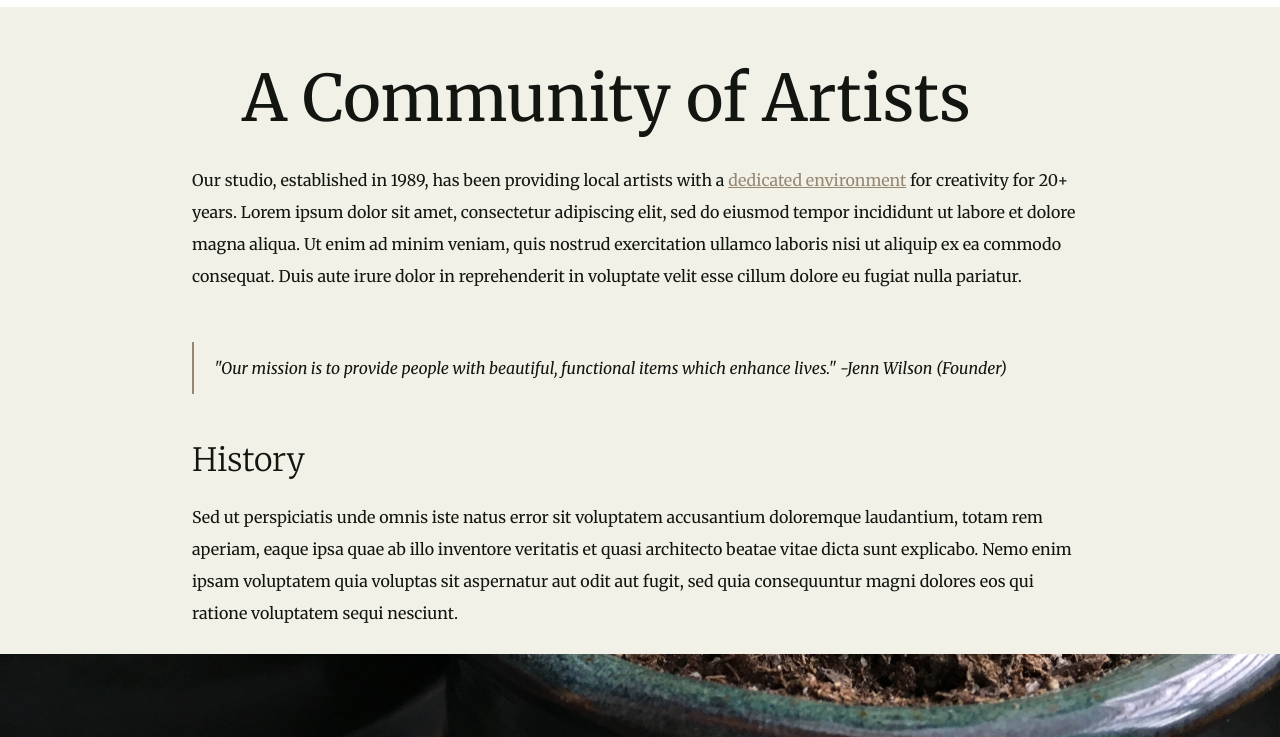
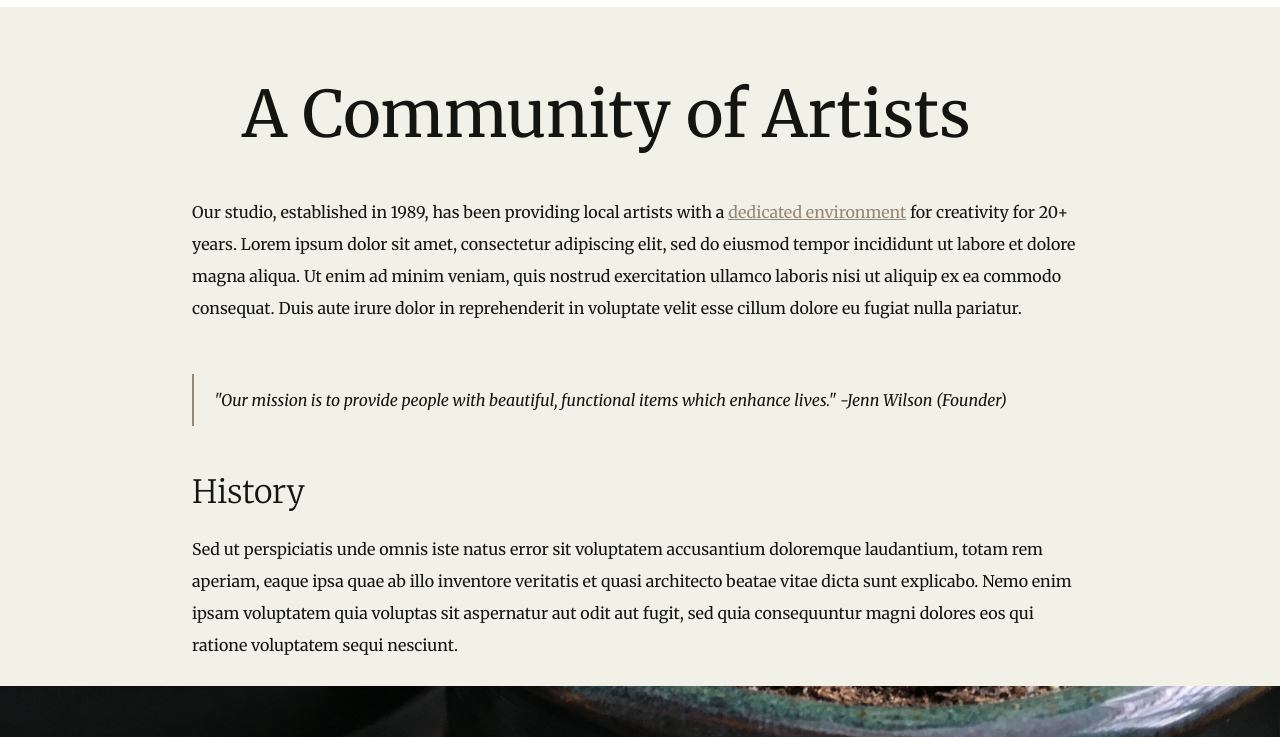
Before and after one commit to jason-tuttle/tiy-week-one-project, a plain HTML site: page about/index.html in a window 1280 px wide. Shown: the part 63-800 px from the top of the page. Drawn offline with Linux system fonts and the light colour scheme.

Commit message:
fixed line-height bug in about/styles.css

```diff
--- a/about/styles.css
+++ b/about/styles.css
@@ -83,6 +83,7 @@ nav a:hover {
 h1 {
   margin: 50px;
   font-size: 4em;
+  line-height: 1em;
   font-weight: normal;
 }
 
@@ -96,6 +97,7 @@ main {
   display: flex;
   flex-flow: column nowrap;
   align-items: center;
+  align-content: center;
 }
 
 body a:link {
```
